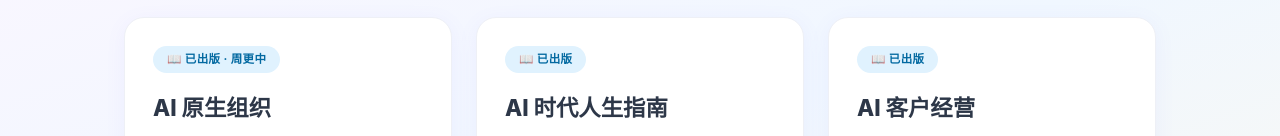
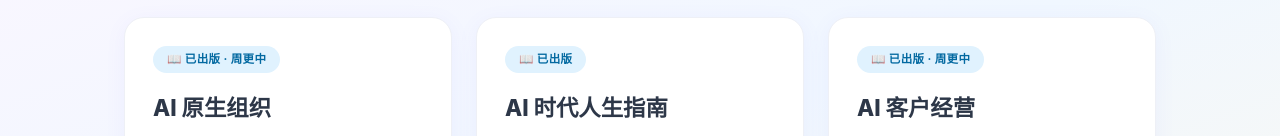
Before and after one commit to Jweokk/ai-book-shelf, a plain HTML site: page index.html in a window 1280 px wide. Shown: the part 244-380 px from the top of the page. Drawn offline with Linux system fonts and the light colour scheme.

Commit message:
AI客户经营 标签: 已出版→已出版·周更中(周更管道已上线)

```diff
--- a/index.html
+++ b/index.html
@@ -125,7 +125,7 @@
 
     <!-- AI 客户经营 -->
     <div class="card">
-      <span class="tag published">📖 已出版</span>
+      <span class="tag published">📖 已出版 · 周更中</span>
       <h2>AI 客户经营</h2>
       <p class="desc">AI 如何重塑客户从开拓、转化到服务、留存的全生命周期。写给销售、客户成功与增长团队：当每个客户都值得被 AI 认真对待时，人做什么。</p>
       <div class="links">
```
Also changed, not shown: 1 other file.
